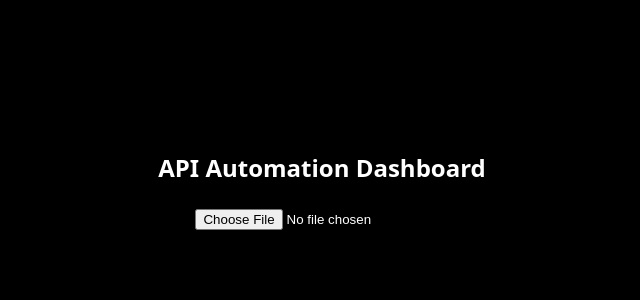
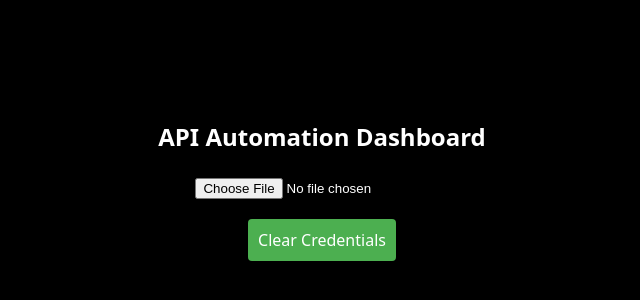
Before and after one commit to chanchalstevesai/fast-guard, a React (Vite) app: page / in a window 1280 px wide. Shown: the part 220-520 px from the top of the page, without its empty margins (318-958 px from the left). Built offline with nearby package versions, Linux system fonts and the light colour scheme.

Commit message:
clear credentails button added

```diff
--- a/src/App.jsx
+++ b/src/App.jsx
@@ -18,25 +18,19 @@ const Dashboard = () => {
   const [username, setUsername] = useState("");
   const [password, setPassword] = useState("");
 
-  // Run /scrape and /automation every hour
   useEffect(() => {
     const interval = setInterval(async () => {
       try {
         console.log("Running scheduled tasks...");
-
-        // Call /scrape API
         await axios.get(`${API_BASE_URL}/scrape`, axiosConfig);
-
-        // Call /automation API
         await axios.get(`${API_BASE_URL}/automation`, axiosConfig);
-
         console.log("Scheduled tasks completed.");
       } catch (error) {
         console.error("Error in scheduled tasks:", error);
       }
-    }, 60 * 60 * 1000); // Runs every 1 hour
+    }, 60 * 60 * 1000);
 
-    return () => clearInterval(interval); // Cleanup interval on unmount
+    return () => clearInterval(interval);
   }, []);
 
   const handleFileUpload = async (event) => {
@@ -51,16 +45,10 @@ const Dashboard = () => {
     try {
       const formData = new FormData();
       formData.append("file", file);
-
-      // Step 1: Upload File
       await axios.post(`${API_BASE_URL}/upload`, formData, axiosConfig);
       setMessage("File uploaded successfully! Scraping in progress...");
-
-      // Step 2: Scrape API
       await axios.get(`${API_BASE_URL}/scrape`, axiosConfig);
       setMessage("Scraping completed. Fetching output file...");
-
-      // Step 3: Get Output File
       const outputResponse = await axios.get(`${API_BASE_URL}/outputfile`, {
         ...axiosConfig,
         responseType: "blob",
@@ -68,13 +56,10 @@ const Dashboard = () => {
       const url = window.URL.createObjectURL(new Blob([outputResponse.data]));
       setFileUrl(url);
       setMessage("Output file ready! Checking Amazon credentials...");
-
-      // Step 4: Check Amazon Credentials
       const { data } = await axios.get(
         `${API_BASE_URL}/get_amazon_credentials`,
         axiosConfig
       );
-
       if (
         data.message === "No Amazon credentials stored" &&
         data.status === "error"
@@ -100,10 +85,8 @@ const Dashboard = () => {
       setMessage("Please enter both username and password.");
       return;
     }
-
     setProcessing(true);
     setMessage("Saving credentials...");
-
     try {
       await axios.post(
         `${API_BASE_URL}/set_amazon_credentials`,
@@ -111,11 +94,27 @@ const Dashboard = () => {
         axiosConfig
       );
       setMessage("Credentials saved! Running automation...");
-
       await axios.get(`${API_BASE_URL}/automation`, axiosConfig);
       setMessage("Process completed successfully!");
     } catch (error) {
       setMessage(`Error: ${error.response?.data?.error || error.message}`);
+    } finally {
+      setProcessing(false);
+    }
+  };
+
+  const handleClearCredentials = async () => {
+    setProcessing(true);
+    setMessage("Clearing credentials...");
+    try {
+      await axios.get(`${API_BASE_URL}/clear_amazon_credentials`, axiosConfig);
+      setMessage("Amazon credentials cleared successfully!");
+    } catch (error) {
+      setMessage(
+        `Error clearing credentials: ${
+          error.response?.data?.error || error.message
+        }`
+      );
     } finally {
       setProcessing(false);
     }
@@ -144,6 +143,23 @@ const Dashboard = () => {
             <button>Download Excel File</button>
           </a>
         )}
+        <div>
+          <button
+            onClick={handleClearCredentials}
+            disabled={processing}
+            style={{
+              padding: "10px",
+              backgroundColor: "#4CAF50",
+              color: "white",
+              border: "none",
+              borderRadius: "4px",
+              cursor: processing ? "not-allowed" : "pointer",
+              marginTop: "20px",
+            }}
+          >
+            Clear Credentials
+          </button>
+        </div>
         {showCredentialsForm && (
           <div
             style={{
```
